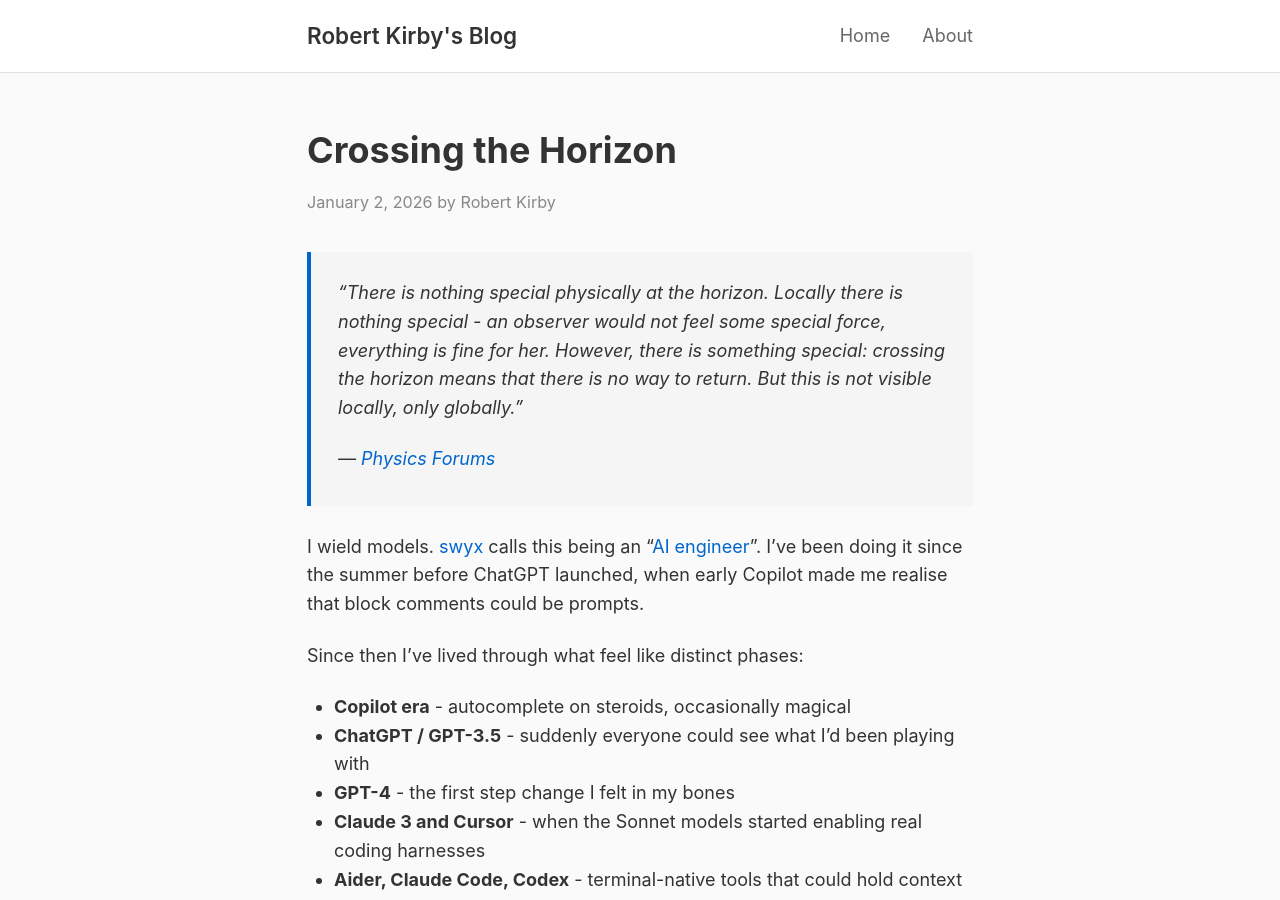
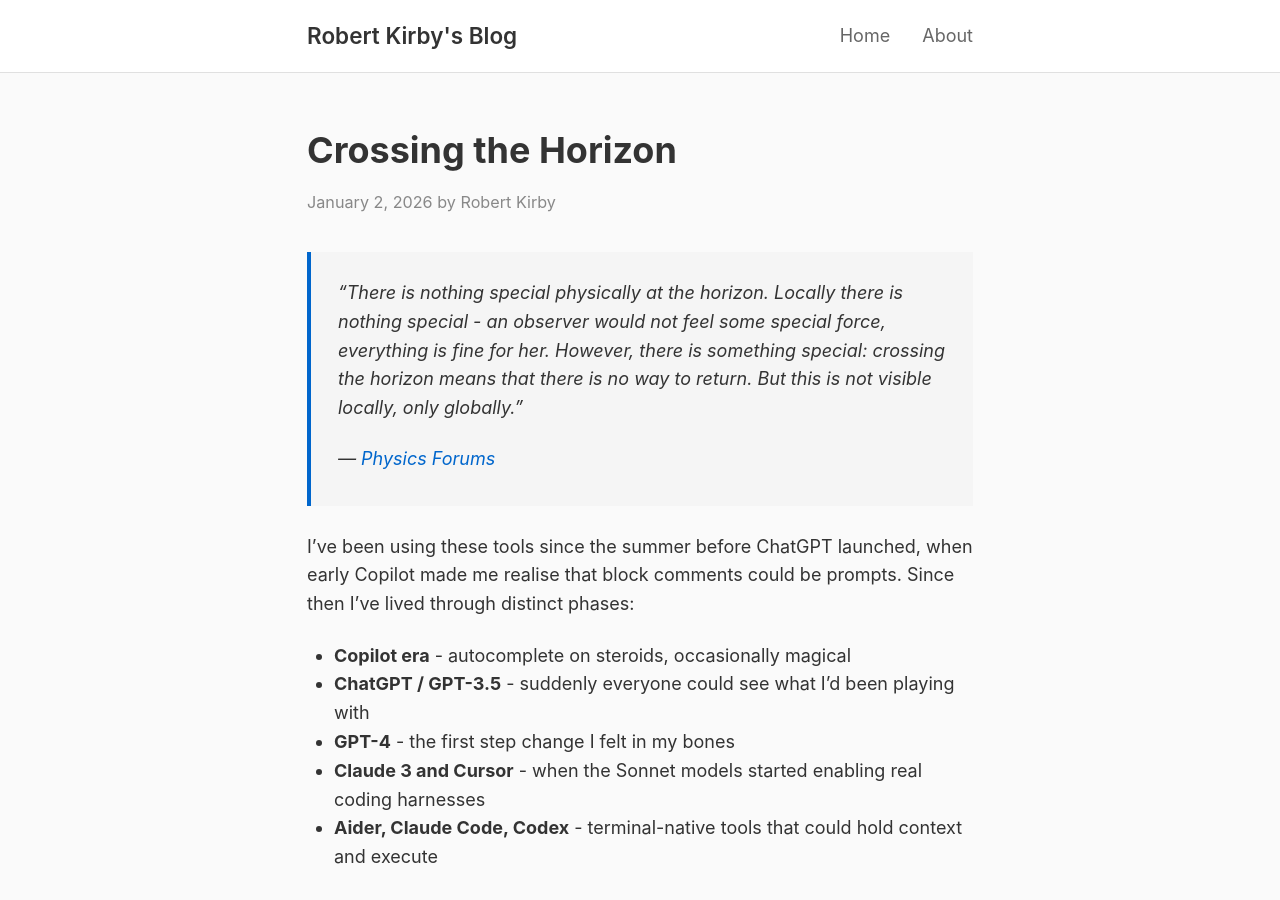
Before and after one commit to rob137/rob137.github.io, a Jekyll site: the page built from _posts/2026-01-02-crossing-the-horizon.md, in a window 1280 px wide and 900 px high. Built offline with Jekyll 4.4.1, drawn with Linux system fonts in a browser that asks for light colours.

Commit message:
Drop swyx/AI engineer throat clearing - get to point

```diff
--- a/_posts/2026-01-02-crossing-the-horizon.md
+++ b/_posts/2026-01-02-crossing-the-horizon.md
@@ -10,9 +10,7 @@
 >
 > — [Physics Forums](https://www.physicsforums.com/threads/is-crossing-a-black-holes-event-horizon-possible.1059967/)
 
-I wield models. [swyx](https://x.com/swyx) calls this being an "[AI engineer](https://www.latent.space/p/ai-engineer)". I've been doing it since the summer before ChatGPT launched, when early Copilot made me realise that block comments could be prompts.
-
-Since then I've lived through what feel like distinct phases:
+I've been using these tools since the summer before ChatGPT launched, when early Copilot made me realise that block comments could be prompts. Since then I've lived through distinct phases:
 
 - **Copilot era** - autocomplete on steroids, occasionally magical
 - **ChatGPT / GPT-3.5** - suddenly everyone could see what I'd been playing with
```
